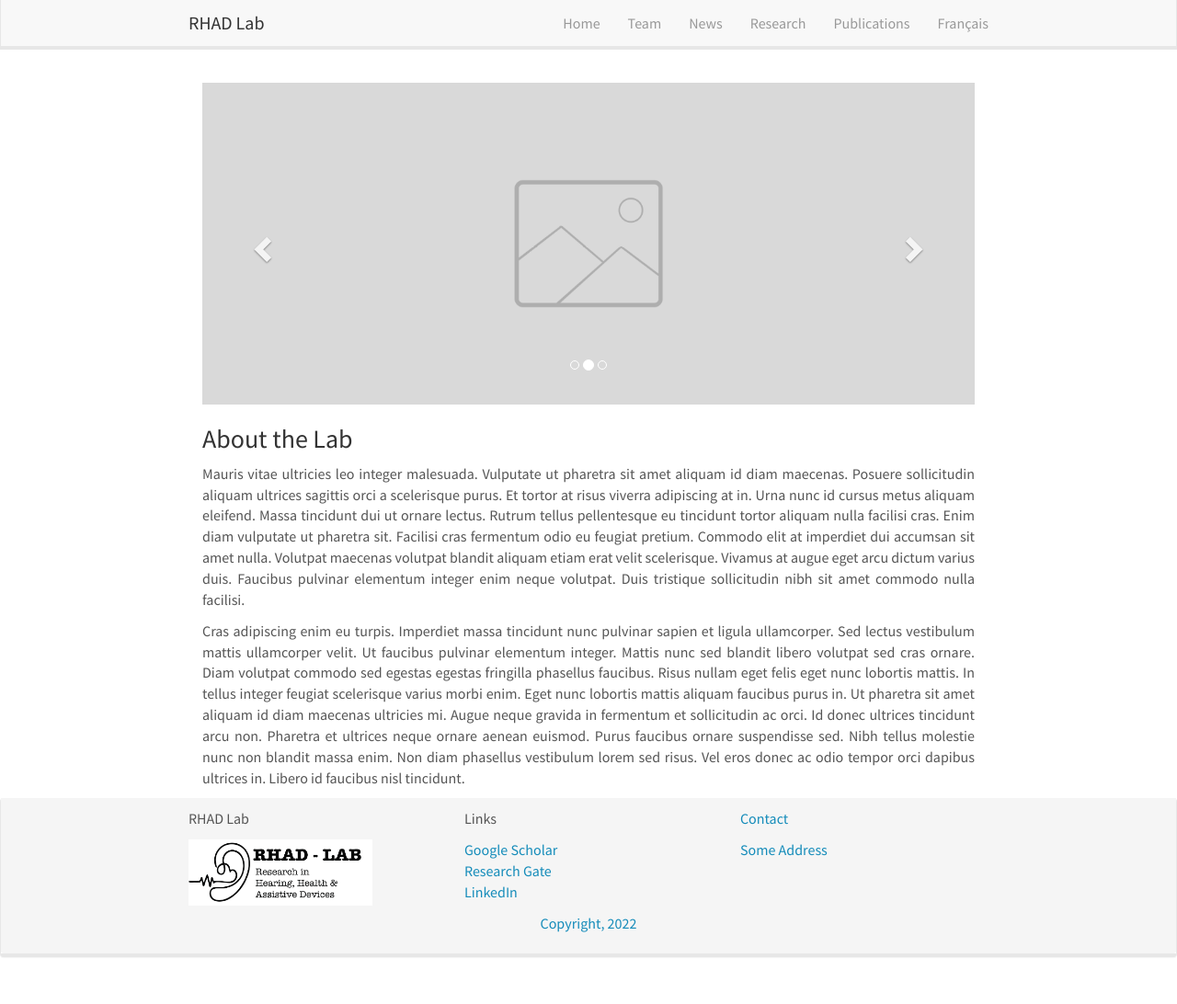
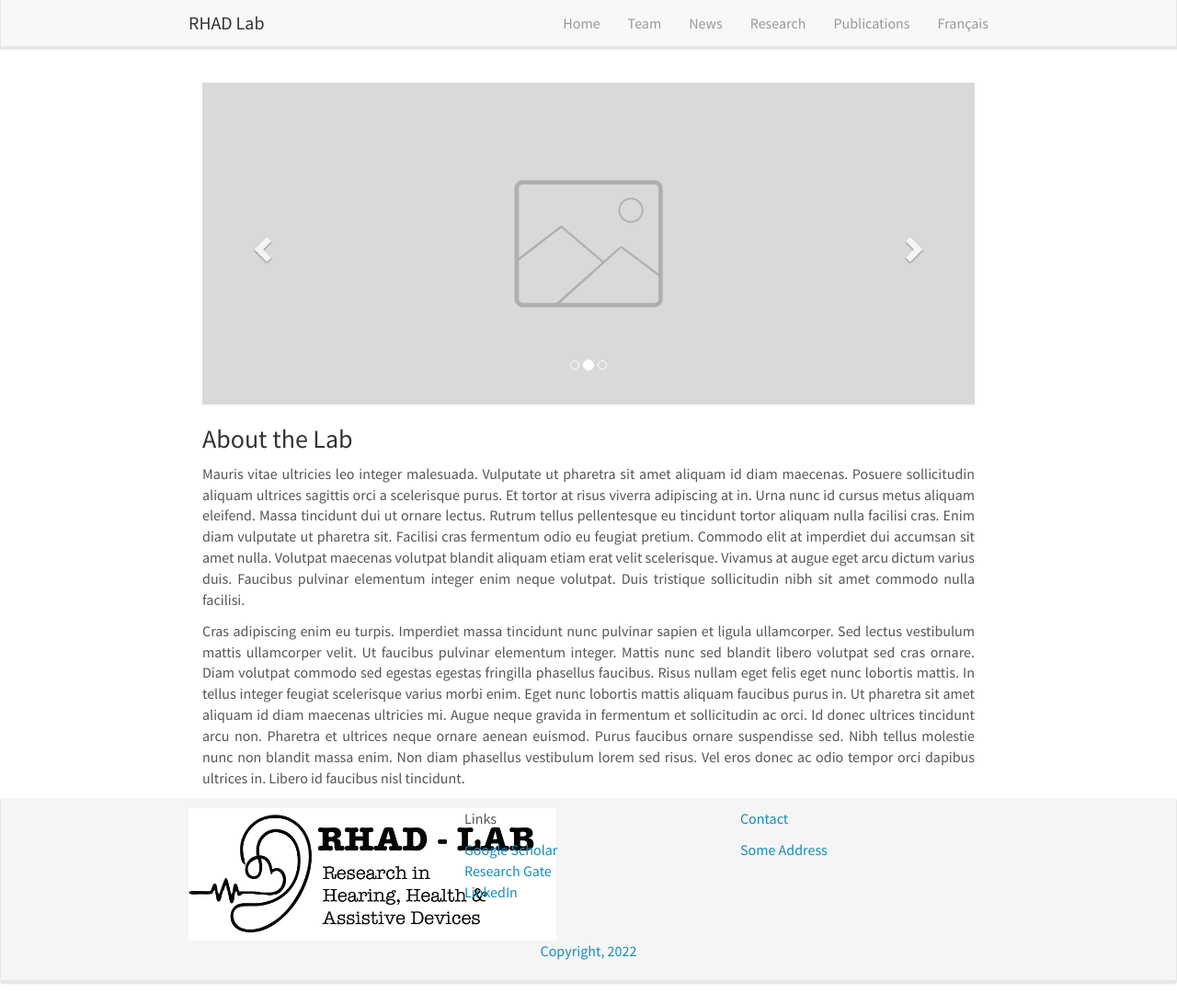
Before and after one commit to rhad-lab/rhad-lab.github.io, a Jekyll site: the page built from _pages/home.md, in a window 1280 px wide and 1092 px high. Shown: the whole window at 92% size. Built offline with Jekyll 4.4.1, drawn with Linux system fonts in a browser that asks for light colours; nearby versions of some CDN libraries.

Commit message:
Update footer.html

```diff
--- a/_includes/footer.html
+++ b/_includes/footer.html
@@ -3,9 +3,8 @@
 	<div class="container-fluid">
 		<div class="row">
 			<div class="col-sm-4">
-				<p>{{ site.title }}</p>
 				<img class="img-fluid" src="../images/logo/lab-logo.png"
-				     style="max-width: 200px;">
+				     style="max-width: 400px;">
 			</div>
 
 			<div class="col-sm-4">
```
